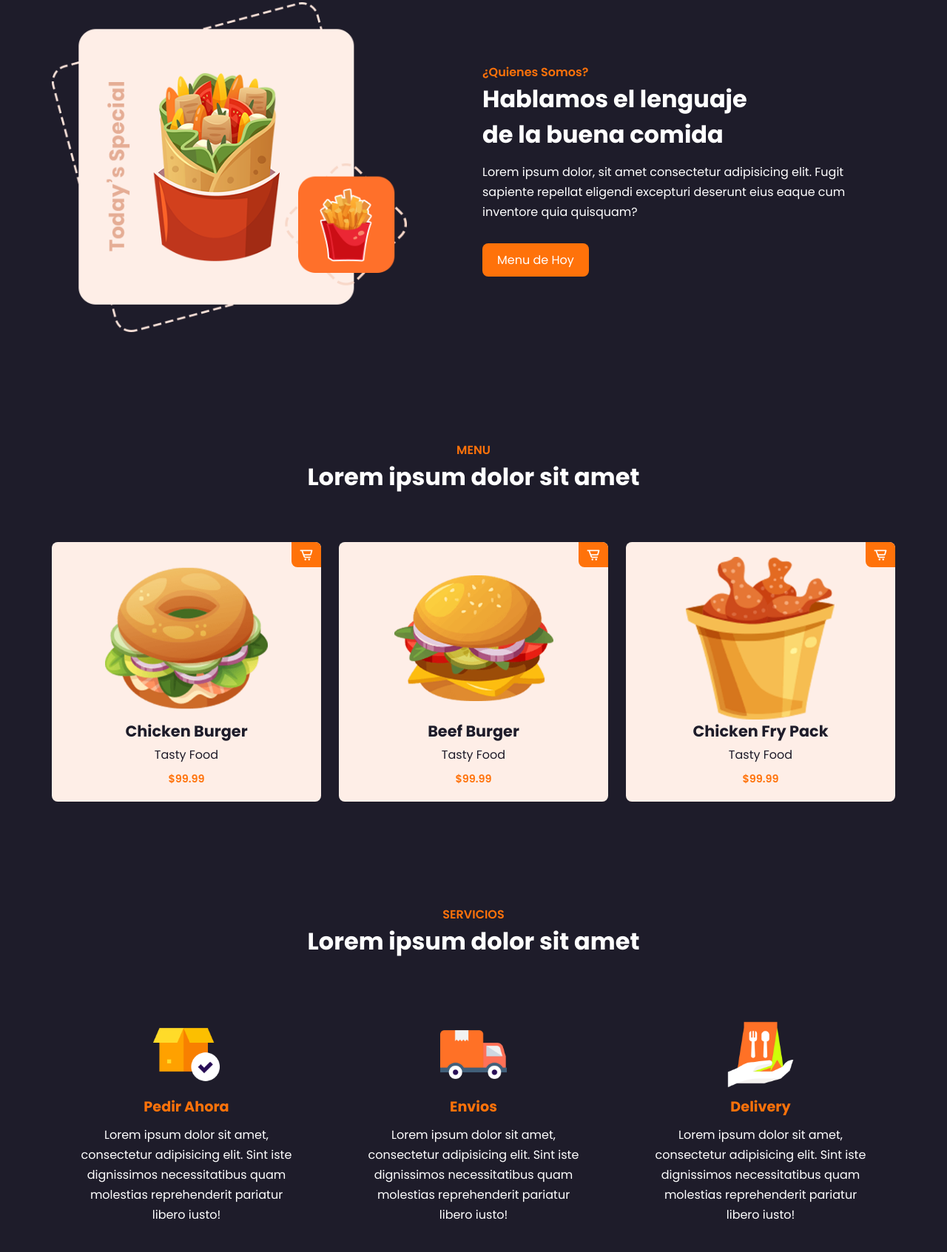
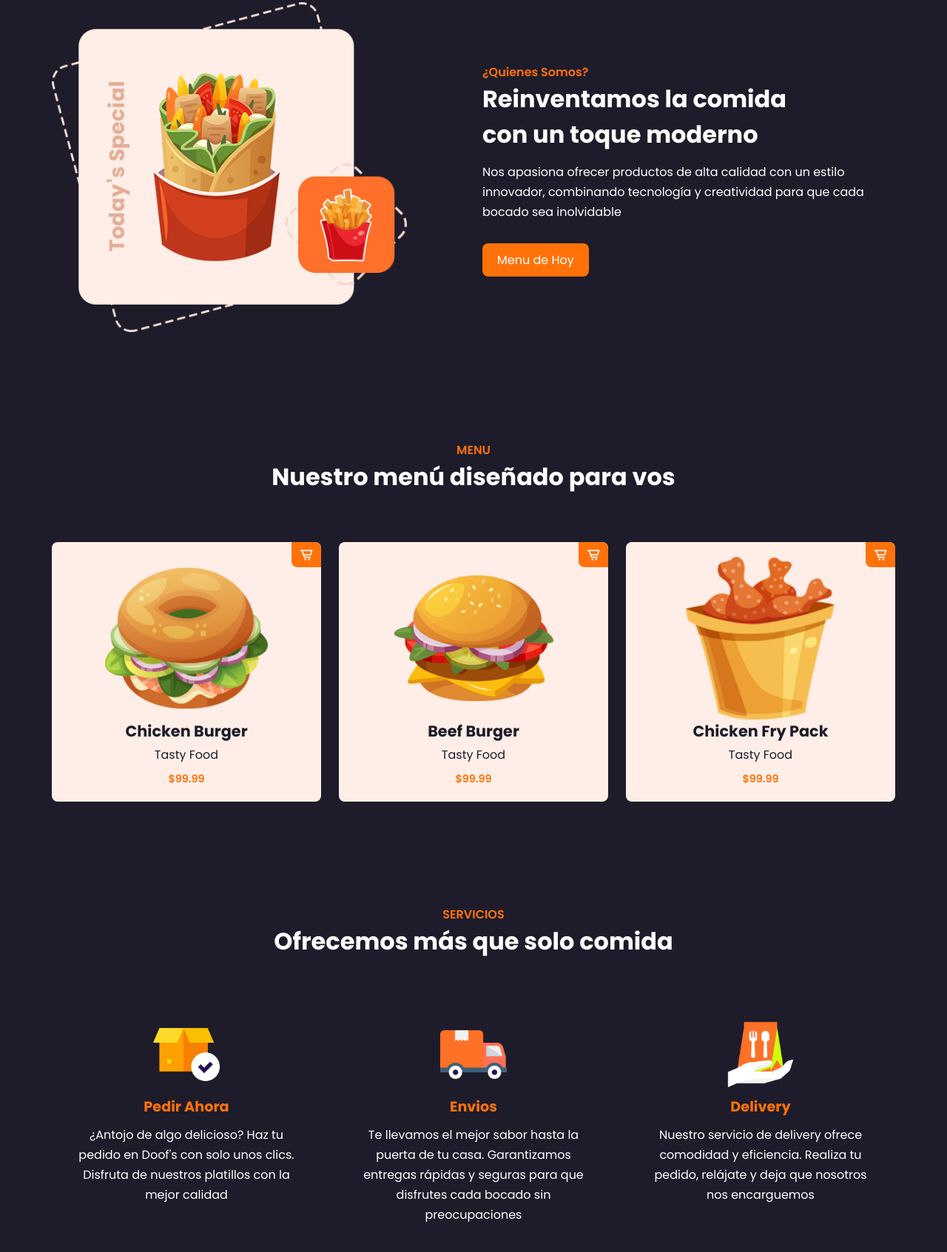
Before and after one commit to EliasDep/FastFoodPage, a plain HTML site: page index.html in a window 1280 px wide. Shown: the part 787-2480 px from the top of the page at 74% size. Drawn offline with nearby package versions, Linux system fonts and the light colour scheme.

Commit message:
update text

```diff
--- a/index.html
+++ b/index.html
@@ -5,7 +5,7 @@
     <meta http-equiv="X-UA-Compatible" content="IE=edge">
     <meta name="viewport" content="width=device-width, initial-scale=1.0">
 
-    <title>FastFood</title>
+    <title>Doof's page</title>
     <link rel="stylesheet" type="text/css" href="Estilos/estilos.css">
     <link rel="icon" href="img/logo.png">
 
@@ -34,9 +34,9 @@
     <!-- INICIO -->
     <section class="inicio" id="home">
         <div class="texto_inicio">
-            <h1>Fast Food</h1>
+            <h1>Bienvenidos a Doof's</h1>
 
-            <h2>Lorem ipsum <br> dolor sit amet consectetur</h2>
+            <h2>Donde la innovación <br> y el sabor se encuentran</h2>
 
             <a href="#" class="btn">Seguinos!</a>
         </div>
@@ -57,10 +57,10 @@
         <div class="texto_nosotros">
             <span>¿Quienes Somos?</span>
 
-            <h2>Hablamos el lenguaje <br> de la buena comida</h2>
+            <h2>Reinventamos la comida <br> con un toque moderno</h2>
 
-            <p>Lorem ipsum dolor, sit amet consectetur adipisicing elit. Fugit sapiente repellat
-            eligendi excepturi deserunt eius eaque cum inventore quia quisquam?</p>
+            <p>Nos apasiona ofrecer productos de alta calidad con un estilo innovador,
+            combinando tecnología y creatividad para que cada bocado sea inolvidable</p>
 
             <a href="#" class="btn">Menu de Hoy</a>
         </div>
@@ -73,7 +73,7 @@
         <div class="head_menu">
             <span>MENU</span>
 
-            <h2>Lorem ipsum dolor sit amet</h2>
+            <h2>Nuestro menú diseñado para vos</h2>
         </div>
 
         <div class="contenedor_menu">
@@ -125,7 +125,7 @@
         <div class="head_servicios">
             <span>SERVICIOS</span>
 
-            <h2>Lorem ipsum dolor sit amet</h2>
+            <h2>Ofrecemos más que solo comida</h2>
         </div>
 
         <div class="contenedor_servicios">
@@ -133,24 +133,24 @@
                 <img src="Img/s1.png">
 
                 <h3>Pedir Ahora</h3>
-                <p>Lorem ipsum dolor sit amet, consectetur adipisicing elit. Sint iste dignissimos necessitatibus
-                quam molestias reprehenderit pariatur libero iusto!</p>
+                <p>¿Antojo de algo delicioso? Haz tu pedido en Doof's con solo unos clics.
+                Disfruta de nuestros platillos con la mejor calidad</p>
             </div>
 
             <div class="servicios_box">
                 <img src="Img/s2.png">
 
                 <h3>Envios</h3>
-                <p>Lorem ipsum dolor sit amet, consectetur adipisicing elit. Sint iste dignissimos necessitatibus
-                quam molestias reprehenderit pariatur libero iusto!</p>
+                <p>Te llevamos el mejor sabor hasta la puerta de tu casa.
+                Garantizamos entregas rápidas y seguras para que disfrutes cada bocado sin preocupaciones</p>
             </div>
 
             <div class="servicios_box">
                 <img src="Img/s3.png">
 
                 <h3>Delivery</h3>
-                <p>Lorem ipsum dolor sit amet, consectetur adipisicing elit. Sint iste dignissimos necessitatibus
-                quam molestias reprehenderit pariatur libero iusto!</p>
+                <p>Nuestro servicio de delivery ofrece comodidad y eficiencia.
+                Realiza tu pedido, relájate y deja que nosotros nos encarguemos</p>
             </div>
         </div>
     </section>
@@ -159,7 +159,7 @@
 
     <!-- CONTACTO -->
     <section class="contacto" id="contact">
-        <h2>Lorem ipsum dolor sit <br> amet consectetur</h2>
+        <h2>Contáctanos para más información <br> o cualquier consulta</h2>
 
         <a href="#" class="btn">Hablemos!</a>
     </section>
```
